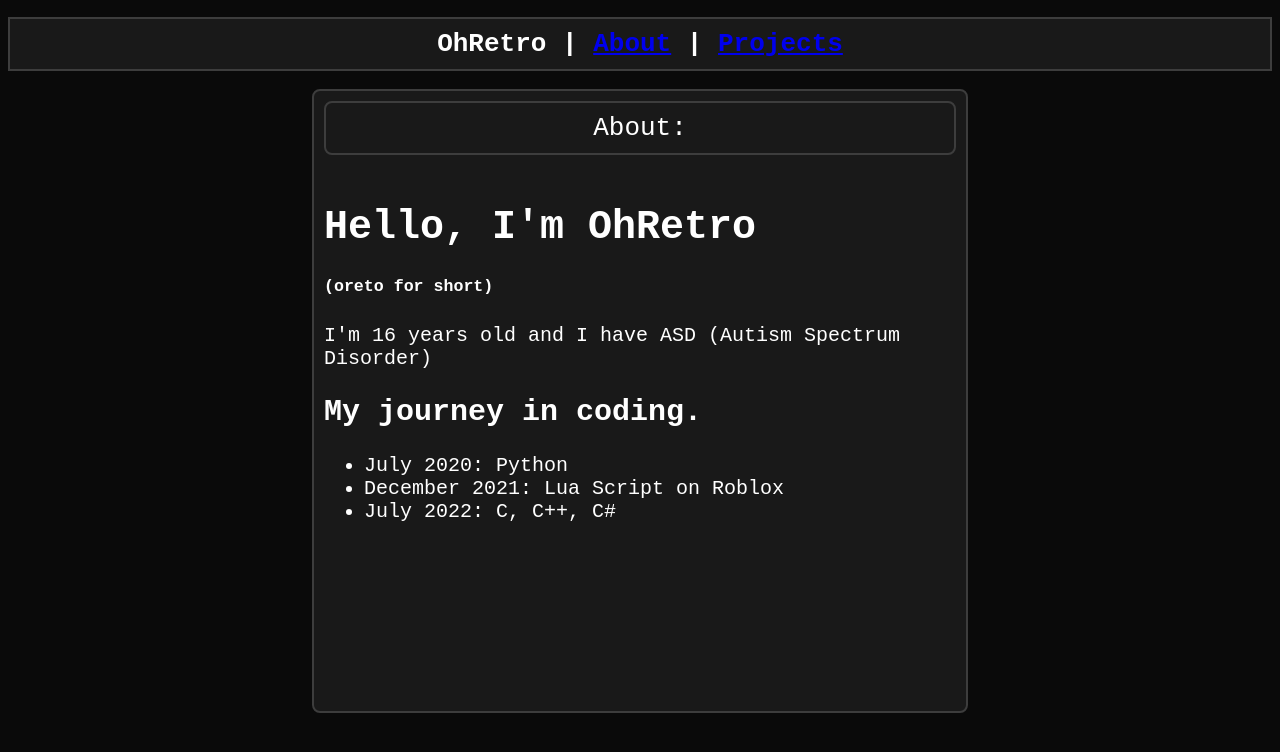
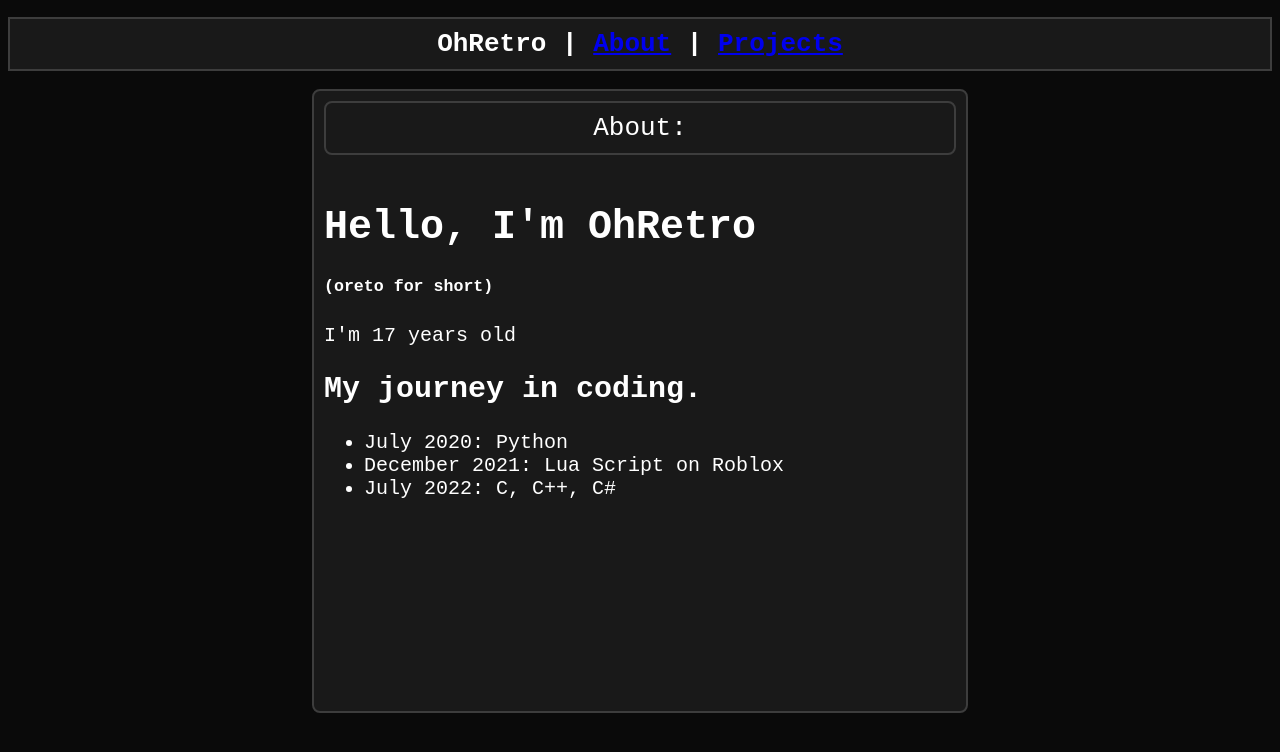
Before and after one commit to OhRetro/ohretro.github.io, a plain HTML site: page index.html in a window 1280 px wide. Drawn offline with Linux system fonts and the light colour scheme.

Commit message:
Update index.html

```diff
--- a/index.html
+++ b/index.html
@@ -23,7 +23,7 @@
             <group class="left">
                 <h1>Hello, I'm OhRetro</h1>
                 <h5>(oreto for short)</h5>
-                <p>I'm 16 years old and I have ASD (Autism Spectrum Disorder)</p>
+                <p>I'm 17 years old</p>
                 <h2>My journey in coding.</h2>
                 <ul>
                     <li>July 2020: Python </li>
```
